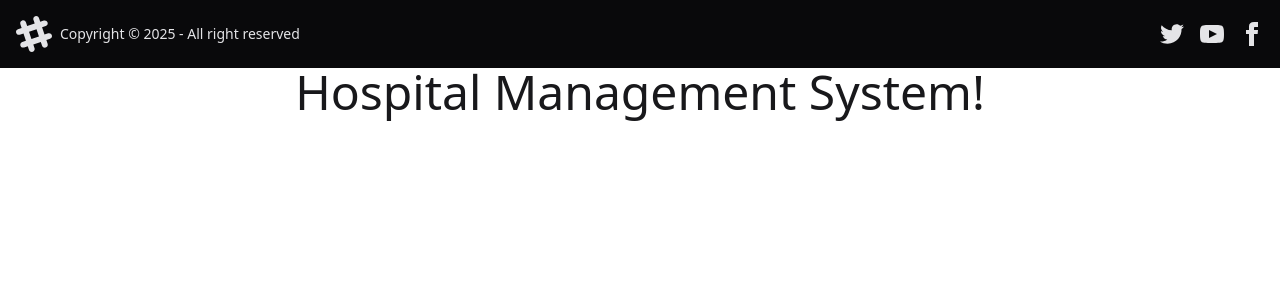
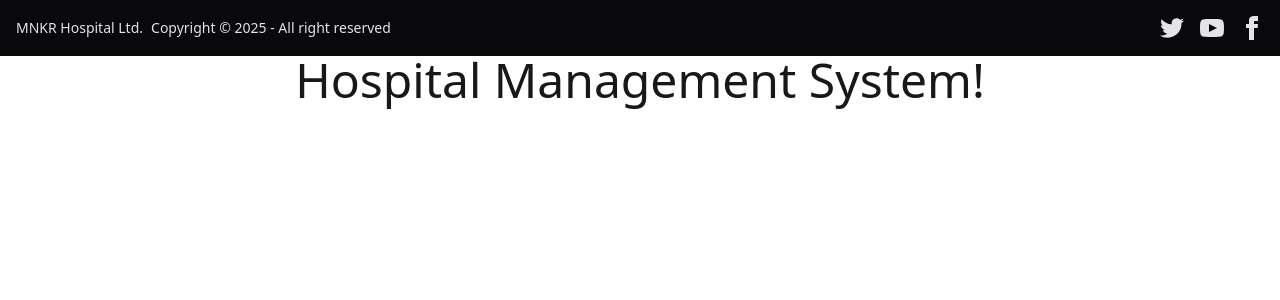
Before and after one commit to MH-liton-360/hospital-management-system, a React (Vite) app: page / in a window 1280 px wide. Shown: the top 300 px of the page. Built offline with nearby package versions, Linux system fonts and the light colour scheme.

Commit message:
Hospital logo suggest

```diff
--- a/src/components/footer/Footer.jsx
+++ b/src/components/footer/Footer.jsx
@@ -5,17 +5,7 @@
 
             <footer className="footer sm:footer-horizontal bg-neutral text-neutral-content items-center p-4">
                 <aside className="grid-flow-col items-center">
-                    <svg
-                        width="36"
-                        height="36"
-                        viewBox="0 0 24 24"
-                        xmlns="http://www.w3.org/2000/svg"
-                        fillRule="evenodd"
-                        clipRule="evenodd"
-                        className="fill-current">
-                        <path
-                            d="M22.672 15.226l-2.432.811.841 2.515c.33 1.019-.209 2.127-1.23 2.456-1.15.325-2.148-.321-2.463-1.226l-.84-2.518-5.013 1.677.84 2.517c.391 1.203-.434 2.542-1.831 2.542-.88 0-1.601-.564-1.86-1.314l-.842-2.516-2.431.809c-1.135.328-2.145-.317-2.463-1.229-.329-1.018.211-2.127 1.231-2.456l2.432-.809-1.621-4.823-2.432.808c-1.355.384-2.558-.59-2.558-1.839 0-.817.509-1.582 1.327-1.846l2.433-.809-.842-2.515c-.33-1.02.211-2.129 1.232-2.458 1.02-.329 2.13.209 2.461 1.229l.842 2.515 5.011-1.677-.839-2.517c-.403-1.238.484-2.553 1.843-2.553.819 0 1.585.509 1.85 1.326l.841 2.517 2.431-.81c1.02-.33 2.131.211 2.461 1.229.332 1.018-.21 2.126-1.23 2.456l-2.433.809 1.622 4.823 2.433-.809c1.242-.401 2.557.484 2.557 1.838 0 .819-.51 1.583-1.328 1.847m-8.992-6.428l-5.01 1.675 1.619 4.828 5.011-1.674-1.62-4.829z"></path>
-                    </svg>
+                    <h1>MNKR Hospital Ltd.</h1>
                     <p>Copyright © {new Date().getFullYear()} - All right reserved</p>
                 </aside>
                 <nav className="grid-flow-col gap-4 md:place-self-center md:justify-self-end">
```
